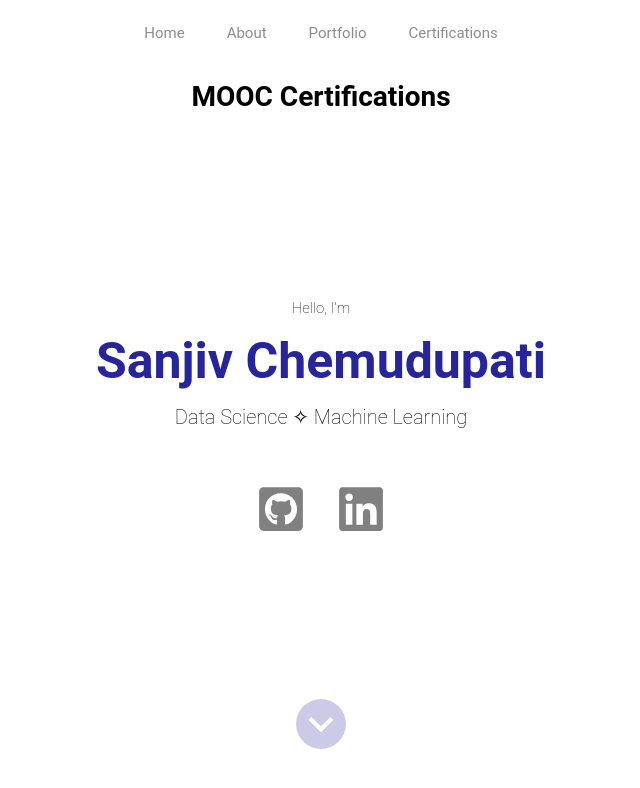
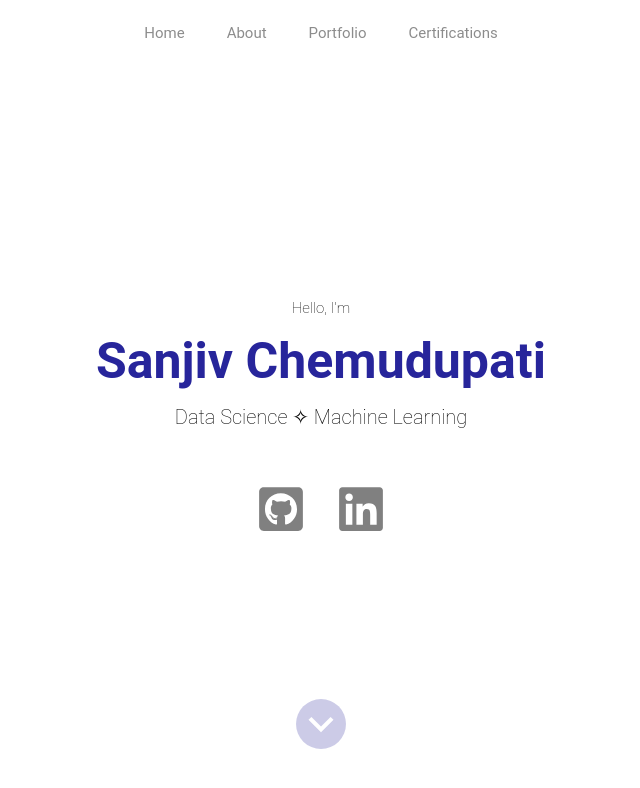
Before and after one commit to sanjivch/portfolio, a React (Create React App) app: page / in a window 1280 px wide. Shown: the top 788 px of the page, without its empty margins (319-959 px from the left). Built offline with nearby package versions, Linux system fonts and the light colour scheme.

Commit message:
Fixed a nuisance heading

```diff
--- a/src/components/projects/Projects.jsx
+++ b/src/components/projects/Projects.jsx
@@ -15,7 +15,7 @@ const Projects = () => {
     };
     return (
         <div className='projects' id='projects'>
-            <h1>MOOC Certifications </h1>
+
             <div className="slider" style={{transform:`translateX(-${currentSlide *100}vw)`}}>
             {data.map((d, i) => (
             <div className="container">
```
